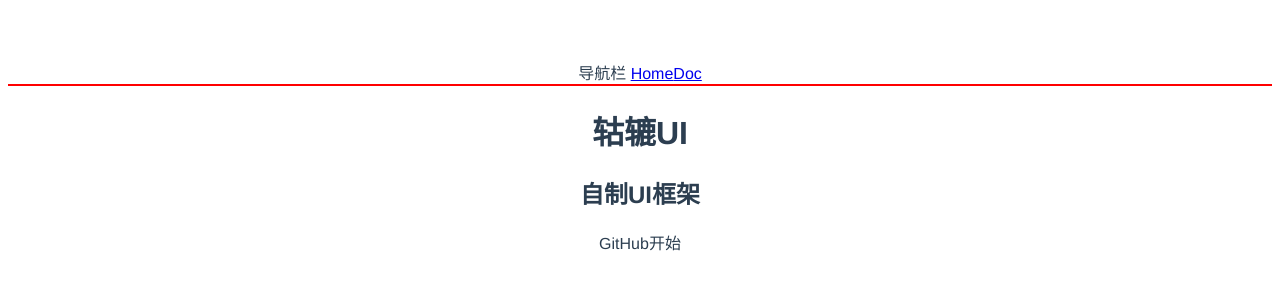
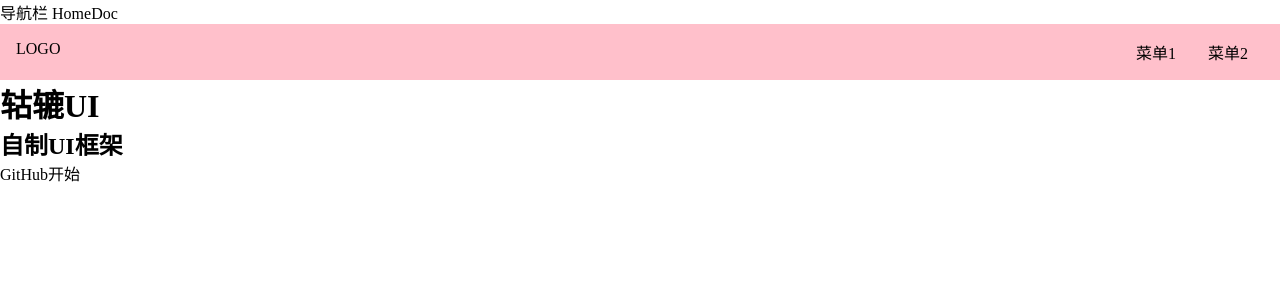
Before and after one commit to ak97z/gulu-ui, a Vue app: page /#/ in a window 1280 px wide. Shown: the top 300 px of the page. Built offline with nearby package versions, Linux system fonts and the light colour scheme.

Commit message:
Topnav.vue组件样式,封装

```diff
--- a/src/components/Frank.vue
+++ /dev/null
@@ -1,5 +0,0 @@
-<template>
-  <div>
-    Frank第一个组件
-  </div>
-</template>
--- a/src/components/Frank2.vue
+++ /dev/null
@@ -1,5 +0,0 @@
-<template>
-  <div>
-    Frank2
-  </div>
-</template>
--- /dev/null
+++ b/src/components/Topnav.vue
@@ -0,0 +1,33 @@
+<template>
+  <div>
+    <div class=" topnav">
+      <div class="logo">LOGO</div>
+      <ul class="menu">
+        <li>菜单1</li>
+        <li>菜单2</li>
+      </ul>
+    </div>
+  </div>
+</template>
+<script lang="ts">
+
+</script>
+<style lang="scss" scoped>
+.topnav {
+  background: pink;
+  display: flex;
+  padding: 16px;
+  > .logo {
+    max-width: 6em;
+    margin-right: auto;
+  }
+  > .menu {
+    display: flex;
+    white-space: nowrap;
+    flex-wrap: nowrap;
+    > li {
+      margin: 0 1em;
+    }
+  }
+}
+</style>
--- a/src/index.css
+++ /dev/null
@@ -1,8 +0,0 @@
-#app {
-  font-family: Avenir, Helvetica, Arial, sans-serif;
-  -webkit-font-smoothing: antialiased;
-  -moz-osx-font-smoothing: grayscale;
-  text-align: center;
-  color: #2c3e50;
-  margin-top: 60px;
-}
--- /dev/null
+++ b/src/index.scss
@@ -0,0 +1,16 @@
+* {
+  margin: 0;
+  padding: 0;
+  box-sizing: border-box;
+}
+ul,
+ol {
+  list-style: none;
+}
+a {
+  text-decoration: none;
+  color: inherit;
+  &:hover {
+    border-bottom: 1px solid;
+  }
+}
--- a/src/main.ts
+++ b/src/main.ts
@@ -1,6 +1,6 @@
 import {createApp} from 'vue';
 import App from './App.vue';
-import './index.css';
+import './index.scss';
 import {createRouter, createWebHashHistory} from 'vue-router';
 import Home from './views/Home.vue';
 import Doc from './views/Doc.vue';
--- a/src/views/Doc.vue
+++ b/src/views/Doc.vue
@@ -1,12 +1,16 @@
 <template>
   <div>
-    <div class=" topnav">
-      <div class="logo"></div>
-      <div class="menu"></div>
-    </div>
+    <Topnav/>
     <div class="content">
       <aside>边栏</aside>
       <main>主内容</main>
     </div>
   </div>
 </template>
+<script lang="ts">
+import Topnav from '../components/Topnav.vue';
+
+export default {
+  components: {Topnav}
+};
+</script>
--- a/src/views/Home.vue
+++ b/src/views/Home.vue
@@ -1,9 +1,6 @@
 <template>
   <div>
-    <div class=" topnav">
-      <div class="logo"></div>
-      <div class="menu"></div>
-    </div>
+    <Topnav/>
     <div class="banner">
       <h1>轱辘UI</h1>
       <h2>自制UI框架</h2>
@@ -14,8 +11,10 @@
     </div>
   </div>
 </template>
-<style lang="scss" scoped>
-.topnav{
-  border: red 1px solid;
-}
-</style>
+<script lang="ts">
+import Topnav from '../components/Topnav.vue';
+
+export default {
+  components: {Topnav}
+};
+</script>
```
Also changed, not shown: src/components/HelloWorld.vue (deleted, +0 -19 lines).
